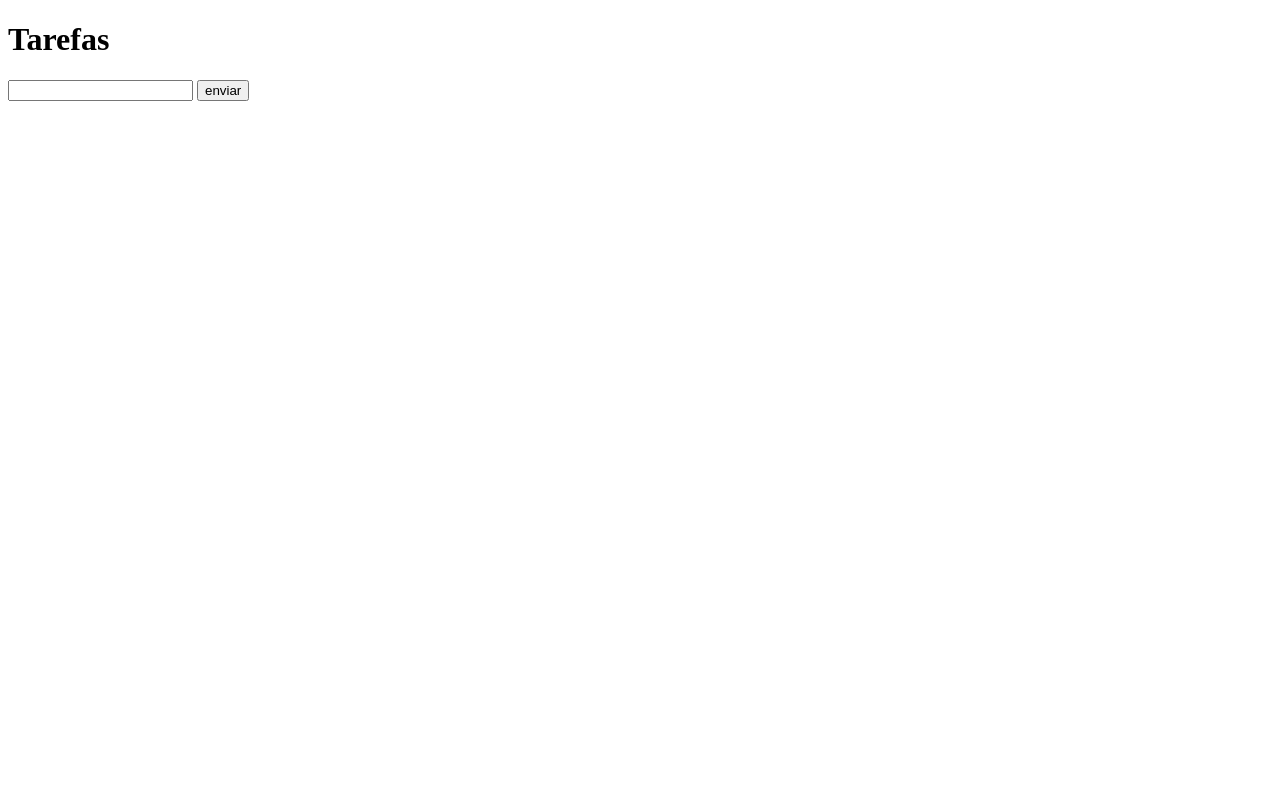
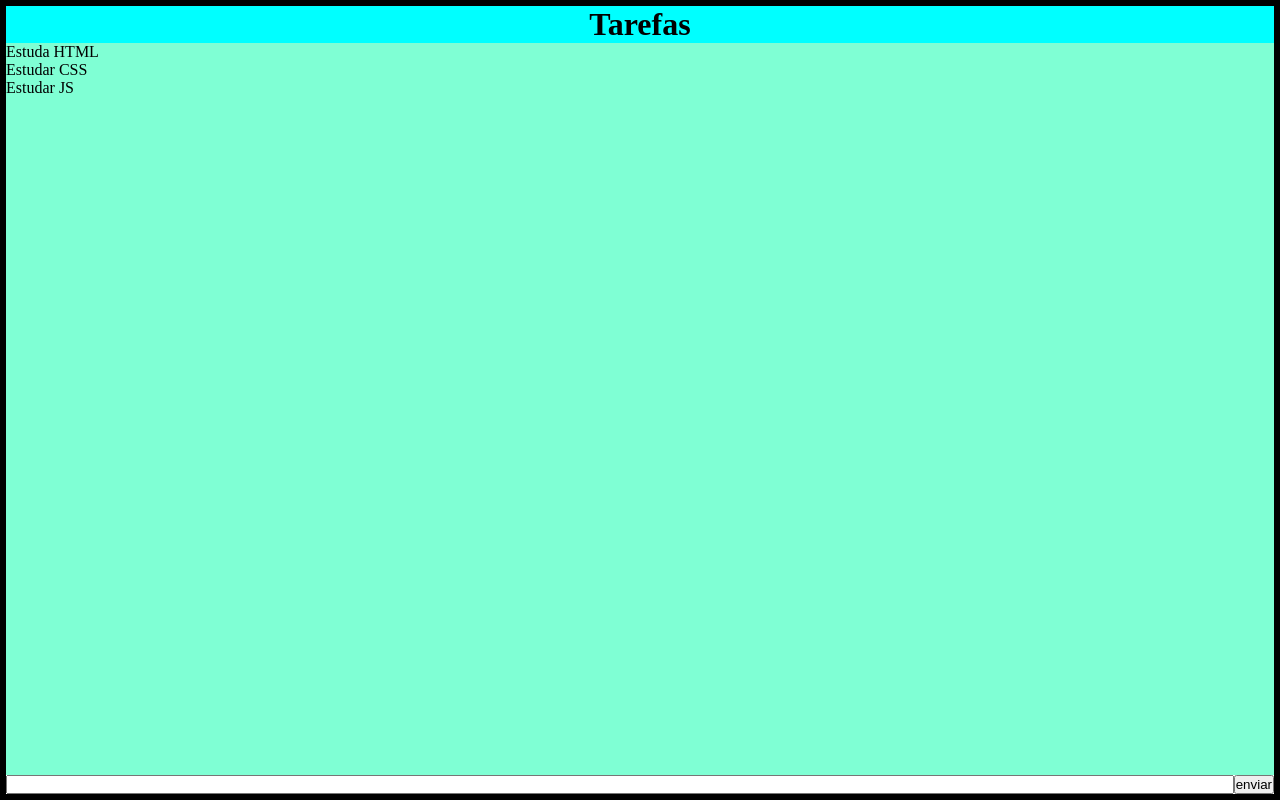
Before and after one commit to joaomello16/lista-de-tarefas-1, a plain HTML site: page index.html in a window 1280 px wide. Drawn offline with Linux system fonts and the light colour scheme.

Commit message:
Update index.html
boa

```diff
--- a/index.html
+++ b/index.html
@@ -1,37 +1,73 @@
 <!DOCTYPE html>
 <html lang="en">
 <head>
-    <meta charset="UTF-8">
-    <meta name="viewport" content="width=device-width, initial-scale=1.0">
-    <title>Document</title>
+  <meta charset="UTF-8">
+  <meta name="viewport" content="width=device-width, initial-scale=1.0">
+  <title>Document</title>
+  <style>
+    *{
+      padding: 0;
+      margin: 0;
+      box-sizing: border-box;
+    }
+    body{
+      min-height: 100vh;
+      display: flex;
+      flex-direction: column;
+      border: 6px solid black;
+
+    }
+    header{
+      background-color: aqua;
+      text-align: center;
+    }
+    main{
+      background-color: aquamarine;
+      flex: auto;
+    }
+    footer{
+      display: flex;
+    }
+    input{
+      flex: auto;
+    }
+  </style>
 </head>
 <body>
+  <header>
     <h1>Tarefas</h1>
-    <ul>
-    </ul>
+  </header>
+  <main>
+    <ul></ul>
+  </main>
+  <footer>
     <input>
     <button onclick="add()" >enviar</button>
+  </footer>
 
     <script>
-      const tarefas = ["Estudar Html", 'css']
+      const tarefas = ['Estuda HTML', 'Estudar CSS', 'Estudar JS']
 
       function add(){
         const input = document.querySelector('input')
-        const tare = input.value
-        tarefas.push(tare)
-        input.value = ''
+        const t = input.value
+        tarefas.push(t)
+        console.log(tarefas)
+        input.value =''
         render()
       }
 
       function render(){
         const ul = document.querySelector('ul')
         ul.innerHTML = null
-        tarefas.forEach (function (a){
-            const li = document.createElement('li')
-            li.innerText = a
-            ul.appendChild(li)
+        tarefas.forEach(function (tarefa){
+          const li = document.createElement('li')
+          li.innerText = tarefa
+          ul.appendChild(li)
         })
       }
+      render()
     </script>
+
 </body>
 </html>
```
